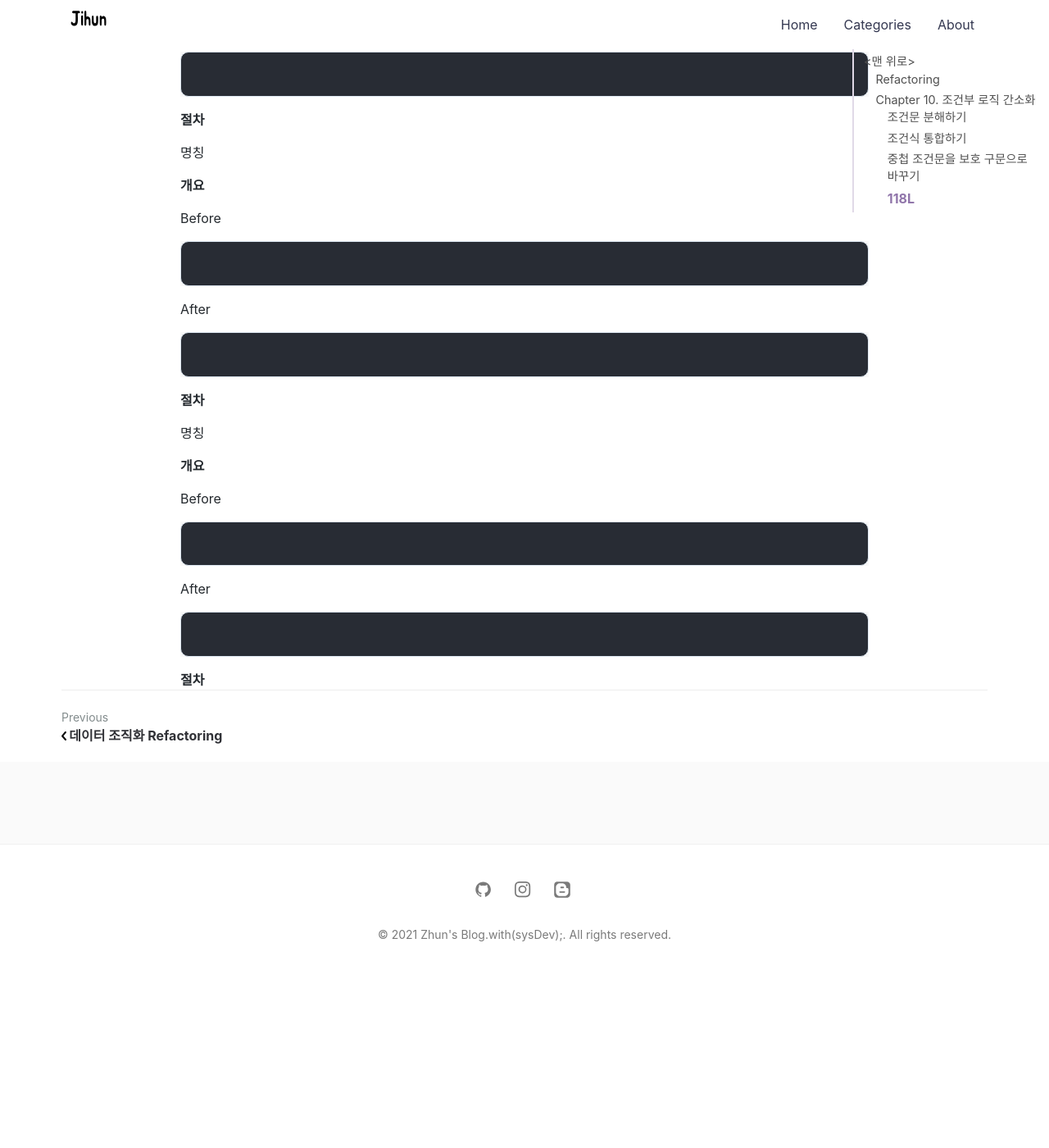
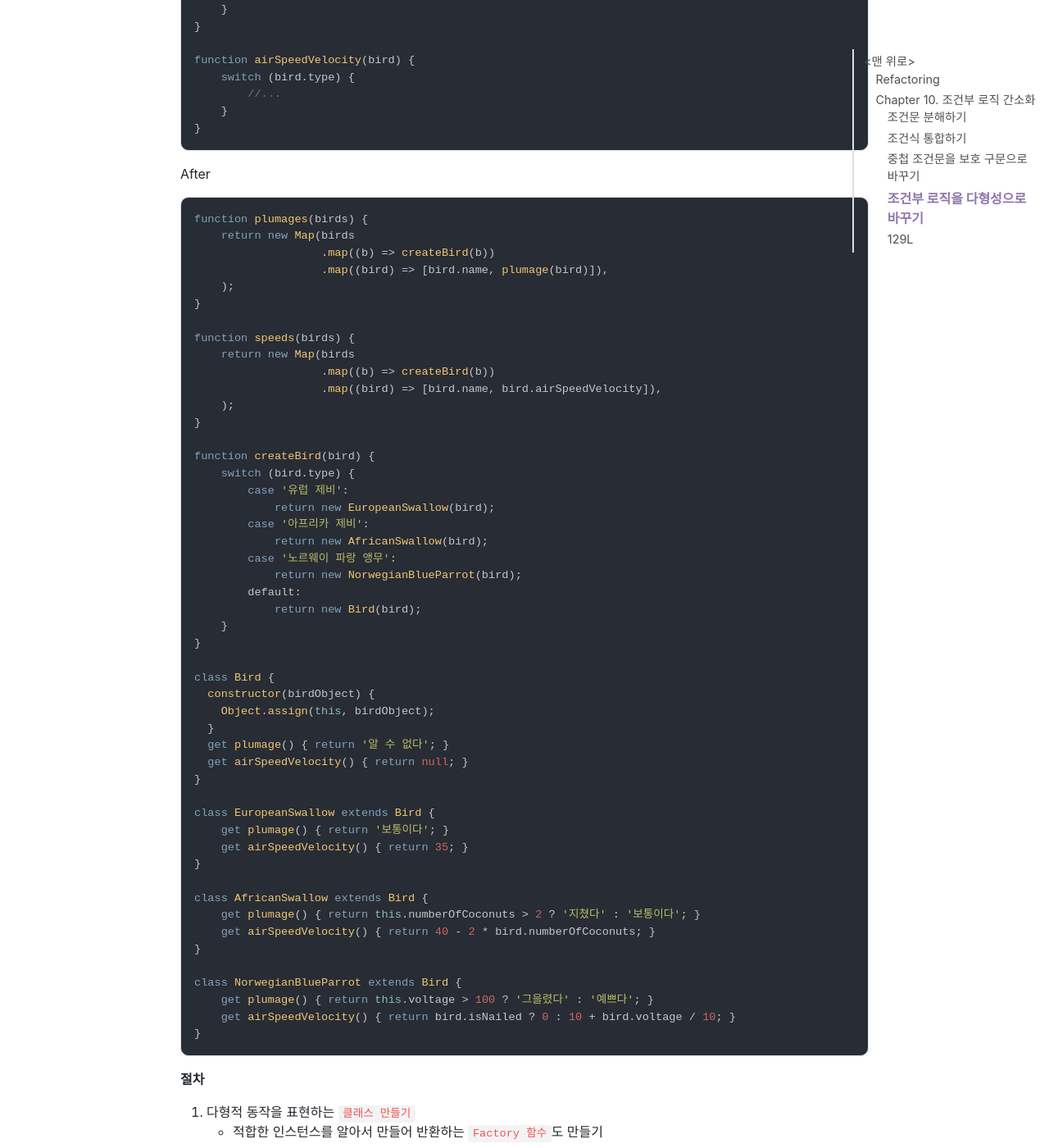
Before and after one commit to jihunparkme/jihunparkme.github.io, a Jekyll site: the page built from _posts/2021-11-27-Refactoring-10.md, in a window 1280 px wide and 1400 px high, scrolled down 4324 px. Shown: the whole window at 82% size. Built offline with Jekyll 4.4.1, drawn with Linux system fonts in a browser that asks for light colours; nearby versions of some CDN libraries; comment, search, counter and statistics services are not loaded; before the commit the page ends 5519 px from its top, so only the background shows below that; some of the changed text lies outside the part shown.

Commit message:
[Refactoring] 조건부 로직을 다형성으로 바꾸기

````diff
--- a/_posts/2021-11-27-Refactoring-10.md
+++ b/_posts/2021-11-27-Refactoring-10.md
@@ -152,7 +152,109 @@ function getPayAmount() {
 3. 필요에 따라 1.~2. 반복
 4. 보호 구문들의 조건식 통합하기
 
-## 118L
+## 조건부 로직을 다형성으로 바꾸기
+
+`복잡한 조건부 로직은 클래스와 다형성을 이용하여 더 확실하게 분리하자.`
+
+**개요**
+
+Before
+
+```javascript
+function plumages(birds) {
+    return new Map(birds.map((b) => [b.name, plumage(b)]));
+}
+
+function speeds(birds) {
+    return new Map(birds.map((b) => [b.name, airSpeedVelocity(b)]));
+}
+
+function plumage(bird) {
+    switch (bird.type) {
+        case '유럽 제비':
+            return '보통이다';
+        case '아프리카 제비':
+            return bird.numberOfCoconuts > 2 ? '지쳤다' : '보통이다';
+        case '노르웨이 파랑 앵무':
+            return bird.voltage > 100 ? '그을렸다' : '예쁘다';
+        default:
+            return '알 수 없다';
+    }
+}
+
+function airSpeedVelocity(bird) {
+    switch (bird.type) {
+        //...
+    }
+}
+```
+
+After
+
+```javascript
+function plumages(birds) {
+    return new Map(birds
+                   .map((b) => createBird(b))
+                   .map((bird) => [bird.name, plumage(bird)]),
+    );
+}
+
+function speeds(birds) {
+    return new Map(birds
+                   .map((b) => createBird(b))
+                   .map((bird) => [bird.name, bird.airSpeedVelocity]),
+    );
+}
+
+function createBird(bird) {
+    switch (bird.type) {
+        case '유럽 제비':
+            return new EuropeanSwallow(bird);
+        case '아프리카 제비':
+            return new AfricanSwallow(bird);
+        case '노르웨이 파랑 앵무':
+            return new NorwegianBlueParrot(bird);
+        default:
+            return new Bird(bird);
+    }
+}
+
+class Bird {
+  constructor(birdObject) {
+    Object.assign(this, birdObject);
+  }
+  get plumage() { return '알 수 없다'; }
+  get airSpeedVelocity() { return null; }
+}
+
+class EuropeanSwallow extends Bird {
+    get plumage() { return '보통이다'; }
+    get airSpeedVelocity() { return 35; }
+}
+
+class AfricanSwallow extends Bird {
+    get plumage() { return this.numberOfCoconuts > 2 ? '지쳤다' : '보통이다'; }
+    get airSpeedVelocity() { return 40 - 2 * bird.numberOfCoconuts; }
+}
+
+class NorwegianBlueParrot extends Bird {
+    get plumage() { return this.voltage > 100 ? '그을렸다' : '예쁘다'; }
+    get airSpeedVelocity() { return bird.isNailed ? 0 : 10 + bird.voltage / 10; }
+}
+```
+
+**절차**
+
+1. 다형적 동작을 표현하는 `클래스 만들기`
+   - 적합한 인스턴스를 알아서 만들어 반환하는 `Factory 함수`도 만들기
+2. 호출 코드에서 Factory 함수를 사용하도록 수정
+3. 조건부 로직 함수를 슈퍼클래스로 옮기기
+4. 서브 클래스 중 하나를 선택하여, 슈퍼클래스의 조건부 로직 메서드를 오버라이드하기
+   - 해당 서브클래스에 해당하는 조건절을 메서드로 복사
+5. 같은 방식으로 각 조건절을 해당 서브클래스에서 메서드로 구현하기
+6. 슈퍼클래스 메서드에는 깁노 동작 부분만 남기기
+
+## 129L
 
 명칭
 
@@ -207,21 +309,3 @@ After
 ```
 
 **절차**
-
-명칭
-
-**개요**
-
-Before
-
-```javascript
-
-```
-
-After
-
-```javascript
-
-```
-
-**절차**
````
